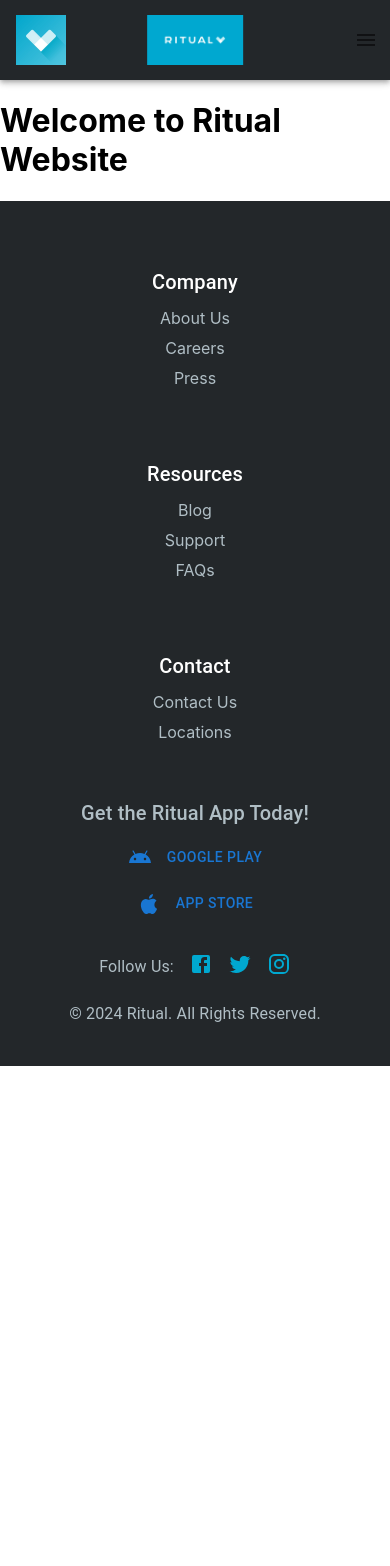
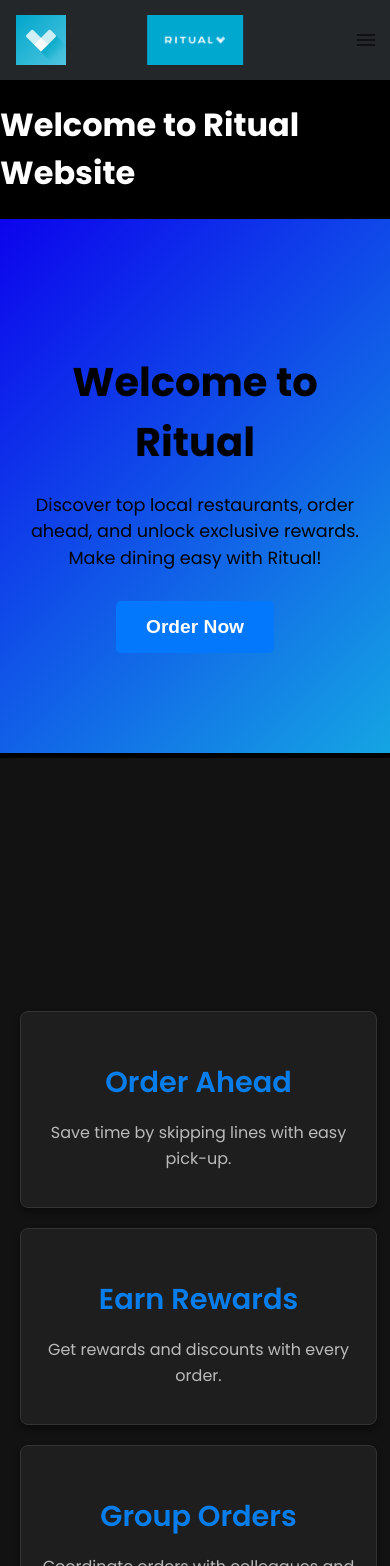
Before and after one commit to adityashroff/ritual-redesign, a React (Create React App) app: page /AppPage in a window 390 px wide. Shown: the top 1566 px of the page. Before the commit the page ends 1066 px from the top, so only its background shows below. Built offline with nearby package versions, Linux system fonts and the light colour scheme.

Commit message:
worked on AppPage

```diff
--- a/package.json
+++ b/package.json
@@ -12,6 +12,7 @@
     "@testing-library/user-event": "^13.5.0",
     "react": "^18.3.1",
     "react-dom": "^18.3.1",
+    "react-router-dom": "^7.0.1",
     "react-scripts": "5.0.1",
     "web-vitals": "^2.1.4"
   },
--- a/src/App.js
+++ b/src/App.js
@@ -1,6 +1,9 @@
 import React from 'react';
+import { Routes, Route } from 'react-router-dom'; // Import for routing
 import Header from './reusable/Header';
 import Footer from './reusable/Footer';
+import AppPage from './AppPage'; // Import the AppPage component
+
 function App() {
   return (
     <div>
@@ -8,6 +11,9 @@
       <main>
         <div>
           <h1>Welcome to Ritual Website</h1>
+          <Routes>
+            <Route path="/AppPage" element={<AppPage />} />  {/* Define the route */}
+          </Routes>
         </div>
       </main>
       <Footer />
--- /dev/null
+++ b/src/AppPage.css
@@ -0,0 +1,230 @@
+/* Import Poppins Font */
+@import url('https://fonts.googleapis.com/css2?family=Poppins:wght@400;600;700&display=swap');
+
+/* General Styles */
+body {
+  margin: 0;
+  padding: 0;
+  font-family: 'Poppins', sans-serif;
+  background-color: #000; /* Black Background */
+  color: #fff; /* White Text */
+  box-sizing: border-box;
+}
+
+.app-page-container {
+  width: 100%;
+  overflow-x: hidden;
+}
+
+/* Hero Section */
+.hero-section {
+  background: linear-gradient(135deg, #0c04f5f6, #15a5e3);
+  color: #000;
+  text-align: center;
+  padding: 100px 20px;
+  border-bottom: 5px solid #000;
+}
+
+.hero-section h1 {
+  font-size: 3rem;
+  font-weight: 700;
+  margin-bottom: 20px;
+  color: #000;
+}
+
+.hero-section p {
+  font-size: 1.25rem;
+  line-height: 1.5;
+  margin-bottom: 30px;
+}
+
+.cta-button {
+  background-color: #0478fd;
+  color: #fff;
+  border: none;
+  padding: 15px 30px;
+  font-size: 1.2rem;
+  font-weight: 600;
+  border-radius: 5px;
+  cursor: pointer;
+  transition: all 0.3s ease;
+}
+
+.cta-button:hover {
+  background-color: #08dc47;
+  transform: translateY(-3px);
+}
+
+/* Features Section */
+.features-section {
+  background-color: #121212; /* Slightly lighter black for contrast */
+  padding: 60px 20px;
+  text-align: center;
+}
+
+.features-section h2 {
+  font-size: 2.5rem;
+  font-weight: 700;
+  margin-bottom: 40px;
+  color: #0000;
+}
+
+.features-container {
+  display: flex;
+  justify-content: center;
+  gap: 20px;
+  flex-wrap: wrap;
+}
+
+.feature-card {
+  background: #1e1e1e; /* Dark Grey for contrast */
+  border: 1px solid #333;
+  border-radius: 8px;
+  box-shadow: 0 4px 6px rgba(0, 0, 0, 0.4);
+  padding: 20px;
+  width: 280px;
+  text-align: center;
+  transition: transform 0.3s ease, box-shadow 0.3s ease;
+}
+
+.feature-card:hover {
+  transform: scale(1.05);
+  box-shadow: 0 8px 16px rgba(0, 0, 0, 0.6);
+}
+
+.feature-card h3 {
+  font-size: 1.8rem;
+  font-weight: 600;
+  margin-bottom: 15px;
+  color: #087eed;
+}
+
+.feature-card p {
+  font-size: 1rem;
+  color: #bbb;
+  line-height: 1.6;
+}
+
+/* Restaurant Description Section */
+.menu-section {
+  background-color: #1e1e1e; /* Dark Grey Background */
+  padding: 60px 20px;
+  display: flex;
+  justify-content: center;
+  align-items: center;
+  gap: 20px;
+  text-align: left;
+}
+
+.menu-container {
+  display: flex;
+  align-items: center;
+  max-width: 1200px;
+  gap: 20px;
+  flex-wrap: wrap; /* Ensures it wraps on smaller screens */
+}
+
+.rest-image {
+  width: 300px; /* Restrict the image width */
+  height: auto; /* Maintain aspect ratio */
+  border-radius: 8px; /* Rounded corners */
+  box-shadow: 0 4px 6px rgba(0, 0, 0, 0.5);
+}
+
+.menu-text {
+  flex: 1; /* Take remaining space beside the image */
+  color: #fff;
+  padding: 20px;
+}
+
+.menu-text h2 {
+  font-size: 2rem;
+  margin-bottom: 15px;
+  color: #1e88e5; /* Accent color for heading */
+}
+
+.menu-text p {
+  font-size: 1rem;
+  line-height: 1.8;
+  margin-bottom: 10px;
+  color: #ccc;
+}
+
+/* Call-to-Action Section */
+.cta-section {
+  background: #000;
+  color: #fff;
+  text-align: center;
+  padding: 80px 20px;
+}
+
+.cta-section h2 {
+  font-size: 2.5rem;
+  font-weight: 700;
+  margin-bottom: 20px;
+}
+
+.cta-section p {
+  font-size: 1.2rem;
+  margin-bottom: 30px;
+}
+
+.cta-download-button {
+  background-color: #1e88e5;
+  color: #fff;
+  border: none;
+  padding: 15px 30px;
+  font-size: 1.2rem;
+  font-weight: 600;
+  border-radius: 5px;
+  cursor: pointer;
+  transition: all 0.3s ease;
+
+}
+
+.cta-download-button:hover {
+  background-color: #08dc47;
+  transform: translateY(-3px);
+}
+
+/* Responsive Design */
+@media (max-width: 768px) {
+  .features-container {
+    flex-direction: column;
+    align-items: center;
+  }
+
+  .feature-card {
+    width: 90%;
+  }
+
+  .hero-section h1 {
+    font-size: 2.5rem;
+  }
+
+  .hero-section p {
+    font-size: 1.1rem;
+  }
+
+  .cta-section h2 {
+    font-size: 2rem;
+  }
+
+  .menu-container {
+    flex-direction: column;
+    text-align: center; /* Center-align text on small screens */
+  }
+
+  .rest-image {
+    width: 90%; /* Full-width image for small screens */
+    margin-bottom: 20px;
+  }
+
+  .menu-text h2 {
+    font-size: 1.8rem;
+  }
+
+  .menu-text p {
+    font-size: 1rem;
+  }
+}
--- /dev/null
+++ b/src/AppPage.js
@@ -0,0 +1,67 @@
+import React from "react";
+import "./AppPage.css";
+
+// Import the restaurant image
+import RestImage from "./assets/images/Rest.jpeg";
+
+const AppPage = () => {
+  return (
+    <div className="app-page-container">
+      {/* Hero Section */}
+      <section className="hero-section">
+        <div className="hero-content">
+          <h1>Welcome to Ritual</h1>
+          <p>
+            Discover top local restaurants, order ahead, and unlock exclusive rewards. Make dining easy with Ritual!
+          </p>
+          <button className="cta-button">Order Now</button>
+        </div>
+      </section>
+
+      {/* Features Section */}
+      <section className="features-section">
+        <h2>Why Choose Ritual?</h2>
+        <div className="features-container">
+          <div className="feature-card">
+            <h3>Order Ahead</h3>
+            <p>Save time by skipping lines with easy pick-up.</p>
+          </div>
+          <div className="feature-card">
+            <h3>Earn Rewards</h3>
+            <p>Get rewards and discounts with every order.</p>
+          </div>
+          <div className="feature-card">
+            <h3>Group Orders</h3>
+            <p>Coordinate orders with colleagues and friends seamlessly.</p>
+          </div>
+        </div>
+      </section>
+
+      {/* Restaurant Image Section */}
+      <section className="menu-section">
+        <div className="menu-container">
+          <img src={RestImage} alt="Restaurant" className="rest-image" />
+          <div className="menu-text">
+            <h2>Experience the Best Dining</h2>
+            <p>Enjoy a welcoming ambiance with the finest cuisines.</p>
+            <p>Our restaurant is designed for your comfort and delight.</p>
+            <p>Perfect for gatherings, celebrations, or casual meals.</p>
+            <p>Savor every bite with our carefully curated menu.</p>
+            <p>Ritual - where every meal becomes a memorable moment.</p>
+          </div>
+        </div>
+      </section>
+
+      {/* Call-to-Action Section */}
+      <section className="cta-section">
+        <h2>Download the App Today!</h2>
+        <p>
+          Unlock the full potential of Ritual by downloading the app on iOS or Android.
+        </p>
+        <button className="cta-download-button">Get the App</button>
+      </section>
+    </div>
+  );
+};
+
+export default AppPage;
--- a/src/index.js
+++ b/src/index.js
@@ -1,5 +1,6 @@
 import React from 'react';
 import ReactDOM from 'react-dom/client';
+import { BrowserRouter } from 'react-router-dom'; // Import BrowserRouter
 import './index.css';
 import App from './App';
 import reportWebVitals from './reportWebVitals';
@@ -7,7 +8,9 @@
 const root = ReactDOM.createRoot(document.getElementById('root'));
 root.render(
   <React.StrictMode>
-    <App />
+    <BrowserRouter> {/* Wrap App with BrowserRouter */}
+      <App />
+    </BrowserRouter>
   </React.StrictMode>
 );
 
```
Also changed, not shown: src/assets/images/Rest.jpeg (added), 1 other file (tests, documents, lock files or other folders).
